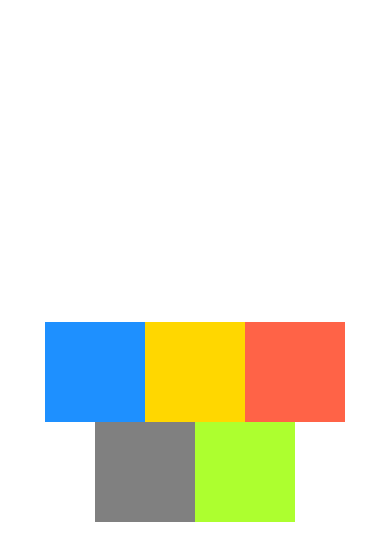
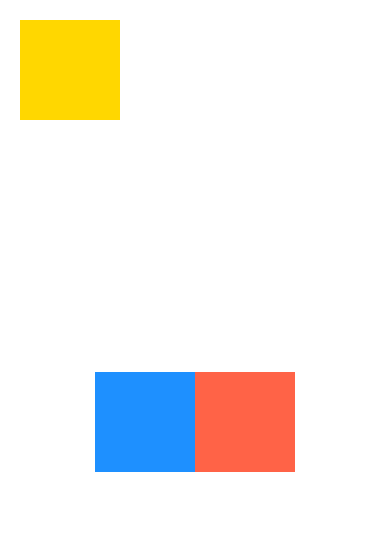
Before and after one commit to codesgen/DoneWithIt, a React Native app: screen / in a window 390 px wide. Shown: the top 560 px of the page. Built offline with nearby package versions, Linux system fonts and the light colour scheme.

Commit message:
relative/absolute positioning

```diff
--- a/App.js
+++ b/App.js
@@ -10,20 +10,23 @@ export default function App() {
         flexDirection: "row",
         justifyContent: "center",
         alignItems: "center",
-        alignContent: "center",
-        flexWrap: "wrap",
       }}
     >
       <View
         style={{ backgroundColor: "dodgerblue", width: 100, height: 100 }}
       ></View>
-      <View style={{ backgroundColor: "gold", width: 100, height: 100 }}></View>
+      <View
+        style={{
+          backgroundColor: "gold",
+          width: 100,
+          height: 100,
+          top: 20,
+          left: 20,
+          position: "absolute",
+        }}
+      ></View>
       <View
         style={{ backgroundColor: "tomato", width: 100, height: 100 }}
-      ></View>
-      <View style={{ backgroundColor: "grey", width: 100, height: 100 }}></View>
-      <View
-        style={{ backgroundColor: "greenyellow", width: 100, height: 100 }}
       ></View>
     </View>
   );
```
